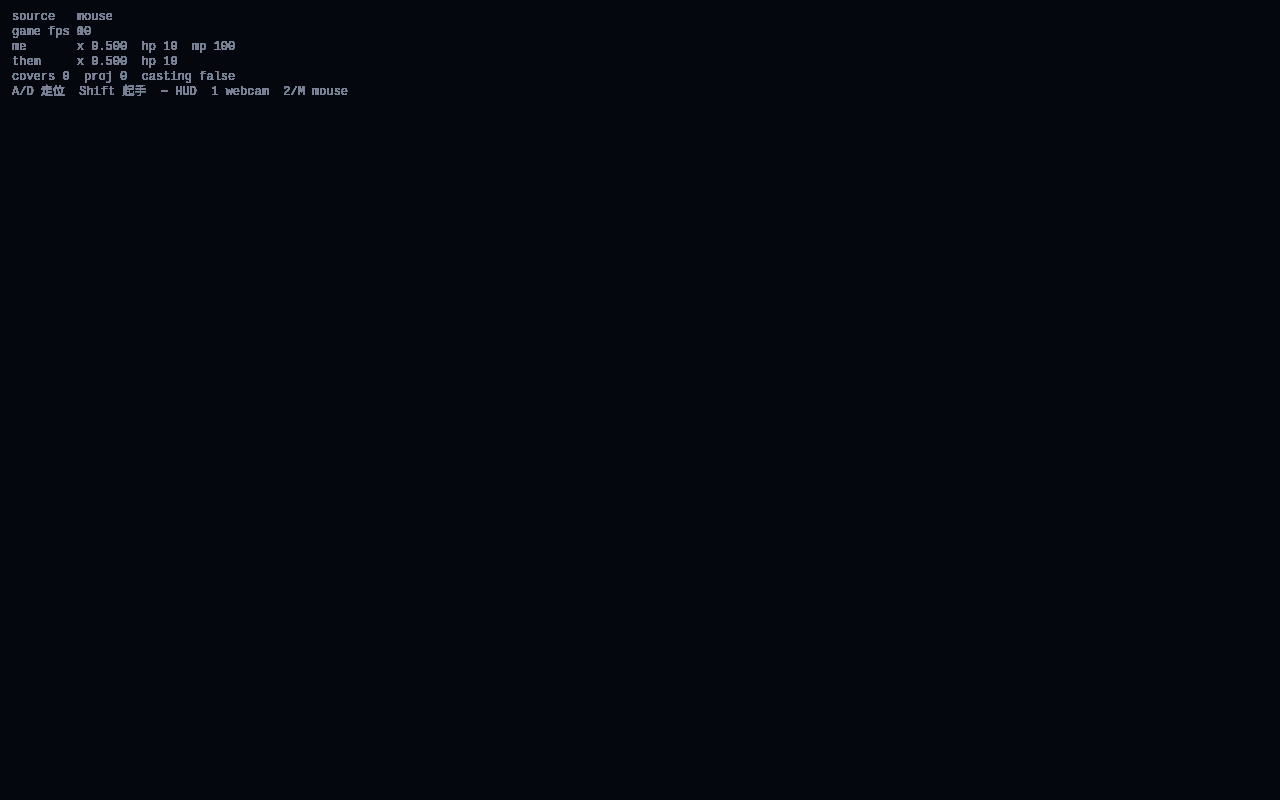
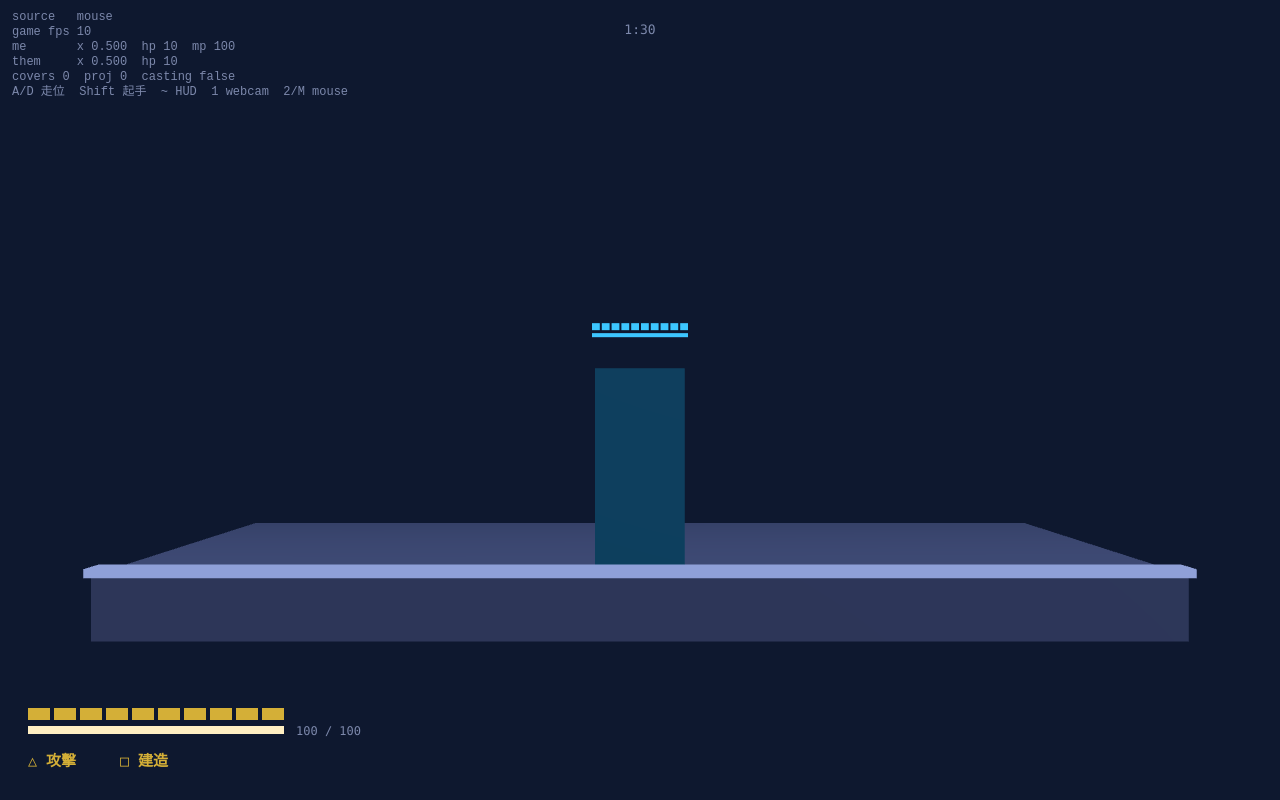
Before and after one commit to Ivan53040/Hackathon_2026, a website built with Vite: page index.html in a window 1280 px wide. Built offline with nearby package versions, Linux system fonts and the light colour scheme; animation ran at ten frames a second.

Commit message:
feat: add first-person view, HUD, and art-derived design tokens

```diff
--- a/src/main.ts
+++ b/src/main.ts
@@ -52,7 +52,7 @@ initView(canvas);
 
 let mockX = 0.5;
 let last = performance.now();
-let gameFps = 0, frames = 0, fpsAt = 0;
+let gameFps = 60, frames = 0, fpsAt = performance.now();
 
 function loop(now: number): void {
   const dt = Math.min((now - last) / 1000, 0.25);
@@ -70,15 +70,15 @@ function loop(now: number): void {
   }
 
   renderView(s, f, dt);
-  if (hudOn) drawHud(s);
+  if (hudOn) drawDebug(s);
 
   frames++;
   if (now - fpsAt > 500) { gameFps = (frames * 1000) / (now - fpsAt); frames = 0; fpsAt = now; }
   requestAnimationFrame(loop);
 }
 
-/** 全隊調參的眼睛。view/ 接手渲染之後這裡只留文字 */
-function drawHud(s: MatchState): void {
+/** 全隊調參的眼睛。真正的 HUD 在 ui/hud.ts，這裡只有除錯數字 */
+function drawDebug(s: MatchState): void {
   ctx.font = '12px ui-monospace, monospace';
   ctx.fillStyle = getComputedStyle(document.documentElement).getPropertyValue('--dim').trim() || '#7B8296';
   const lines = [
--- /dev/null
+++ b/src/ui/hud.ts
@@ -0,0 +1,59 @@
+/**
+ * HUD　[Wesley]
+ *
+ * 只有三樣東西：你的 HP、對手的 HP、剩餘時間。
+ * 加上左下符文小抄與 webcam PIP。
+ *
+ * webcam PIP 一定要留 —— 它是「這是真的」的唯一證據，judge 需要看到。
+ */
+import { CONFIG } from '../core/config';
+import type { MatchState } from '../core/types';
+
+function tok(name: string, fallback: string): string {
+  return getComputedStyle(document.documentElement).getPropertyValue(name).trim() || fallback;
+}
+
+export function drawHud(ctx: CanvasRenderingContext2D, s: MatchState): void {
+  const w = innerWidth, h = innerHeight;
+  const me = tok('--me', '#D4AF37');
+  const meHot = tok('--me-hot', '#FFEFC2');
+  const dim = tok('--dim', '#7C88AB');
+  const mono = tok('--font-mono', 'monospace');
+
+  // ── 我的 HP：符文格子，左下 ──
+  const cells = CONFIG.HP_MAX;
+  const cw = 22, ch = 12, gap = 4;
+  const x0 = 28, y0 = h - 92;
+  for (let i = 0; i < cells; i++) {
+    ctx.fillStyle = i < s.me.hp ? me : 'rgba(124,136,171,.22)';
+    ctx.fillRect(x0 + i * (cw + gap), y0, cw, ch);
+  }
+
+  // ── 我的 MP：快滿時發亮，玩家才知道自己夠不夠蓋牆 ──
+  const mpW = cells * (cw + gap) - gap;
+  const full = s.me.mp >= CONFIG.COST.wall;
+  ctx.fillStyle = 'rgba(124,136,171,.22)';
+  ctx.fillRect(x0, y0 + ch + 6, mpW, 8);
+  ctx.fillStyle = full ? meHot : me;
+  ctx.fillRect(x0, y0 + ch + 6, mpW * (s.me.mp / CONFIG.MP_MAX), 8);
+
+  // 唯一站玩家那邊的例外：MP 精確值。不夠會施法失敗，玩家必須能算
+  ctx.font = `12px ${mono}`;
+  ctx.fillStyle = dim;
+  ctx.fillText(`${Math.round(s.me.mp)} / ${CONFIG.MP_MAX}`, x0 + mpW + 12, y0 + ch + 15);
+
+  // ── 符文小抄：兩個。第一局後可以淡掉，但觀眾每 3 秒換一個人在看 ──
+  ctx.font = `600 15px ${mono}`;
+  ctx.fillStyle = s.me.mp >= CONFIG.COST.attack ? me : 'rgba(124,136,171,.35)';
+  ctx.fillText('△ 攻擊', x0, h - 34);
+  ctx.fillStyle = s.me.mp >= CONFIG.COST.wall ? me : 'rgba(124,136,171,.35)';
+  ctx.fillText('□ 建造', x0 + 92, h - 34);
+
+  // ── 時間：小、低對比。時限只是保險，不是主要玩法 ──
+  ctx.font = `13px ${mono}`;
+  ctx.fillStyle = dim;
+  ctx.textAlign = 'center';
+  const m = Math.floor(s.timeLeft / 60), sec = Math.floor(s.timeLeft % 60);
+  ctx.fillText(`${m}:${String(sec).padStart(2, '0')}`, w / 2, 34);
+  ctx.textAlign = 'left';
+}
--- a/src/ui/tokens.css
+++ b/src/ui/tokens.css
@@ -1,45 +1,67 @@
 /**
- * 設計 token　[擁有者：D]
+ * 設計 token　[擁有者：Wesley]
  *
  * 全隊只能引用 token，不准在別處寫死 hex 與 px。
- * ⚠️ 顏色是 Stage 3 三個方向的暫定值 —— Stage 4 選定方向後整組會換。
- *    見 .design/03-directions.md
+ * 色票來自美術的概念圖（RUNESPIRE Attack Spell Flow / Wizard Progression）。
+ *
+ * ⚠️ 兩處刻意偏離概念圖，理由寫在旁邊 —— 都是為了投影機上的可讀性。
  */
 :root {
-  /* ── 顏色（暫定：星圖 Starchart）───────────── */
-  --void:        #05070F;
-  --struct:      #4E6FA8;
-  --struct-lit:  #7FA3DC;
-  --me:          #F5C542;   /* 你：暖金 · 填實 */
-  --me-hot:      #FFF4D6;
-  --them:        #1F86AC;   /* 對手：冷青 · 空心 */
-  --ember:       #FF7A3D;
-  --ash:         #3A3D48;
-  --parchment:   #E8DCC4;
-  --dim:         #7B8296;
+  /* ── 底 ─────────────────────────────────────
+     概念圖的 DEEP BLUE。比純黑亮，投影機上反而更穩 */
+  --void:        #0E182F;
 
-  /* ── 字體 ───────────────────────────────── */
-  --font-display: "Cormorant Garamond", Georgia, "Songti TC", serif;
-  --font-ui:      system-ui, -apple-system, "PingFang TC", sans-serif;
+  /* ── 建築 ───────────────────────────────────
+     C1 場地 vs 天空 3.61:1 ✅（需 ≥3:1，v3 舊色票只有 1.24:1） */
+  --struct:      #5C6EAE;
+  --struct-lit:  #8FA0D8;   /* C2 受光 vs 場地 1.91:1 ✅（需 ≥1.6:1） */
+
+  /* ── 我方：暖金 ─────────────────────────────
+     概念圖 GOLD ACCENT #D4AF37。對底 8.39:1 */
+  --me:          #D4AF37;
+  --me-hot:      #FFEFC2;
+
+  /* ── 敵方：冷藍 ─────────────────────────────
+     ⚠️ 概念圖的 CRYSTAL BLUE #3CC6FF 直接當識別色會 fail：
+        它與金的亮度差只有 1.08×，投影機洗掉飽和度後兩邊同色。
+        識別色壓深到 #1E7FB8（亮度差 2.38× ✅），
+        #3CC6FF 保留當核心亮部，看起來仍是同一個水晶藍家族。 */
+  --them:        #1E7FB8;
+  --them-hot:    #3CC6FF;
+
+  /* ── 法術 ───────────────────────────────────
+     核心是白藍水晶（概念圖 LIGHT BLUE），
+     外圈光暈跟著擁有者走 --me / --them ——
+     否則「那顆飛過來的是誰的」在最關鍵的一刻讀不出來 */
+  --spell-core:  #E6F2FF;
+  --magic:       #5A3DFF;   /* 概念圖 MAGIC PURPLE，符文吸附爆開時用 */
+  --ash:         #39405C;   /* 失敗的符文 */
+
+  /* ── 文字 ───────────────────────────────────*/
+  --parchment:   #E6F2FF;
+  --dim:         #7C88AB;
+
+  /* ── 字體 ───────────────────────────────────*/
+  --font-display: "Cormorant Garamond", Georgia, "Songti TC", "Noto Serif TC", serif;
+  --font-ui:      system-ui, -apple-system, "PingFang TC", "Noto Sans TC", sans-serif;
   --font-mono:    "JetBrains Mono", ui-monospace, Menlo, monospace;
 
-  /* ── 字級 ───────────────────────────────── */
+  /* ── 字級 ───────────────────────────────────*/
   --t-xs: 11px; --t-sm: 13px; --t-md: 15px;
   --t-lg: 22px; --t-xl: 34px; --t-2xl: 56px;
 
-  /* ── 間距 ───────────────────────────────── */
+  /* ── 間距 ───────────────────────────────────*/
   --s1: 4px; --s2: 8px; --s3: 16px; --s4: 28px; --s5: 48px; --s6: 80px;
-
   --radius: 2px;
 
-  /* ── 動畫（對應 frontend/PLAN.md §5）────────── */
+  /* ── 動畫（對應 frontend/PLAN.md §5）──────────*/
   --ease-out:  cubic-bezier(.22,.61,.36,1);
   --ease-in:   cubic-bezier(.55,.06,.68,.19);
   --ease-back: cubic-bezier(.34,1.56,.64,1);
-  --d-snap:   120ms;   /* A13 符文吸附 */
-  --d-fast:   180ms;   /* A5 閃避 */
-  --d-hit:    300ms;   /* A6 受擊 */
-  --d-fall:   800ms;   /* A7 倒下 */
+  --d-snap:   120ms;   /* A13 符文吸附 —— 全場最值錢的 30 行 */
+  --d-fast:   180ms;
+  --d-hit:    300ms;
+  --d-fall:   800ms;
 }
 
 * { box-sizing: border-box; }
--- /dev/null
+++ b/src/view/actors.ts
@@ -0,0 +1,122 @@
+/**
+ * 對手 · 遮蔽物 · 投射物　[Wesley]
+ *
+ * 第一人稱下畫面上唯一會演戲的角色就是對手。
+ * 投射物的尺度曲線決定這個遊戲好不好玩 —— 前 70% 慢慢變大，最後 30% 暴衝。
+ */
+import * as THREE from 'three';
+import { CONFIG } from '../core/config';
+import { LANE_WIDTH } from './camera';
+import { GAP } from './arena';
+import type { MatchState } from '../core/types';
+
+const toWorldX = (x: number) => (x - 0.5) * LANE_WIDTH;
+
+function tok(name: string, fallback: string): number {
+  const v = getComputedStyle(document.documentElement).getPropertyValue(name).trim();
+  return new THREE.Color(v || fallback).getHex();
+}
+
+export class Actors {
+  private opponent!: THREE.Mesh;
+  private sigil!: THREE.Mesh;
+  private coverPool: THREE.Mesh[] = [];
+  private projPool: THREE.Sprite[] = [];
+
+  constructor(private scene: THREE.Scene) {
+    this.buildOpponent();
+    this.buildPools();
+  }
+
+  private buildOpponent(): void {
+    // TODO [Wesley]：素材到了換成 sprite billboard，讀 public/anim/manifest.json
+    this.opponent = new THREE.Mesh(
+      new THREE.BoxGeometry(0.85, 2.0, 0.45),
+      new THREE.MeshStandardMaterial({ color: tok('--them', '#1F86AC'), roughness: 0.6 }),
+    );
+    this.opponent.position.set(0, 0.9, -GAP + 1);
+    this.scene.add(this.opponent);
+
+    // 起手光暈：對手唯一的預警，玩家看到它才知道要閃
+    this.sigil = new THREE.Mesh(
+      new THREE.RingGeometry(0.5, 0.62, 32),
+      new THREE.MeshBasicMaterial({ color: tok('--them', '#1F86AC'), transparent: true, opacity: 0 }),
+    );
+    this.sigil.rotation.x = -Math.PI / 2;
+    this.scene.add(this.sigil);
+  }
+
+  private buildPools(): void {
+    // 每幀熱路徑不准配置物件 —— 全部先開好，用 visible 開關
+    for (let i = 0; i < 8; i++) {
+      const m = new THREE.Mesh(
+        new THREE.BoxGeometry(1.1, 1.3, 0.5),
+        new THREE.MeshStandardMaterial({ color: tok('--struct-lit', '#7FA3DC'), roughness: 0.8 }),
+      );
+      m.visible = false;
+      this.scene.add(m);
+      this.coverPool.push(m);
+    }
+    for (let i = 0; i < 16; i++) {
+      const s = new THREE.Sprite(
+        new THREE.SpriteMaterial({ color: tok('--spell-core', '#E6F2FF'), transparent: true, depthWrite: false }),
+      );
+      s.visible = false;
+      this.scene.add(s);
+      this.projPool.push(s);
+    }
+  }
+
+  update(s: MatchState, dt: number): void {
+    // ── 對手 ──
+    this.opponent.position.x = toWorldX(s.them.x);
+    this.opponent.visible = s.them.hp > 0;
+    const m = this.opponent.material as THREE.MeshStandardMaterial;
+    m.emissive.setHex(s.them.casting ? tok('--them', '#1F86AC') : 0x000000);
+    m.emissiveIntensity = s.them.casting ? s.them.castProgress * 0.8 : 0;
+
+    this.sigil.position.set(this.opponent.position.x, 0.03, this.opponent.position.z);
+    const sm = this.sigil.material as THREE.MeshBasicMaterial;
+    sm.opacity = s.them.casting ? 0.35 + s.them.castProgress * 0.5 : 0;
+    const k = 1 + s.them.castProgress * (CONFIG.SIGIL_MAX_R - 1);
+    this.sigil.scale.setScalar(k);
+
+    // ── 遮蔽物 ──
+    this.coverPool.forEach((mesh, i) => {
+      const c = s.covers[i];
+      if (!c) { mesh.visible = false; return; }
+      mesh.visible = true;
+      mesh.position.set(toWorldX(c.x), 0.65, c.side === 'me' ? -2.5 : -GAP + 2.5);
+      const mm = mesh.material as THREE.MeshStandardMaterial;
+      // 耐久剩 1 → 半透明。玩家要看得出「快破了」
+      mm.transparent = c.hp < CONFIG.COVER_HP;
+      mm.opacity = c.hp < CONFIG.COVER_HP ? 0.55 : 1;
+      mm.color.setHex(tok(c.side === 'me' ? '--me' : '--them', '#F5C542'));
+    });
+
+    // ── 投射物：朝相機飛 ──
+    this.projPool.forEach((spr, i) => {
+      const p = s.projectiles[i];
+      if (!p) { spr.visible = false; return; }
+      spr.visible = true;
+      const toward = p.owner === 'them';
+      const t = Math.min(Math.max(p.progress, 0), 1);
+      // 朝你飛的才做壓迫感曲線；你打出去的只要單純變小
+      const z = toward ? -GAP + t * (GAP - 0.6) : -t * (GAP - 0.6);
+      spr.position.set(
+        THREE.MathUtils.lerp(toWorldX(p.fromX), toWorldX(p.toX), t),
+        1.35,
+        z,
+      );
+      const scale = toward
+        ? 0.22 + Math.pow(t, CONFIG.PROJ_SCALE_POW) * 1.9   // ★ 前慢後爆
+        : 0.35 * (1 - t * 0.6);
+      spr.scale.setScalar(scale);
+      (spr.material as THREE.SpriteMaterial).color.setHex(
+        tok(p.owner === 'me' ? '--me' : '--them-hot', '#3CC6FF'),
+      );
+    });
+
+    void dt;
+  }
+}
--- /dev/null
+++ b/src/view/arena.ts
@@ -0,0 +1,53 @@
+/**
+ * 場地　[Wesley]
+ * 兩塊平台面對面，中間隔空。voxel 感靠方塊格線，不要真的做幾千個 Mesh。
+ */
+import * as THREE from 'three';
+import { LANE_WIDTH } from './camera';
+
+const GAP = 8.5;   // 兩邊的距離。太遠對手會小到觀眾在 10 公尺外讀不到
+
+function readToken(name: string, fallback: string): number {
+  const v = getComputedStyle(document.documentElement).getPropertyValue(name).trim();
+  return new THREE.Color(v || fallback).getHex();
+}
+
+export function buildArena(scene: THREE.Scene): void {
+  const stone = readToken('--struct', '#4E6FA8');
+  const lit = readToken('--struct-lit', '#7FA3DC');
+  const void_ = readToken('--void', '#05070F');
+
+  scene.background = new THREE.Color(void_);
+  scene.fog = new THREE.Fog(void_, GAP * 0.8, GAP * 2.2);
+
+  // 我方腳下
+  const near = new THREE.Mesh(
+    new THREE.BoxGeometry(LANE_WIDTH + 4, 0.6, 3),
+    new THREE.MeshStandardMaterial({ color: stone, roughness: 0.9 }),
+  );
+  near.position.set(0, -0.3, 0.5);
+  scene.add(near);
+
+  // 敵方平台
+  const far = new THREE.Mesh(
+    new THREE.BoxGeometry(LANE_WIDTH + 4, 0.6, 3),
+    new THREE.MeshStandardMaterial({ color: stone, roughness: 0.9 }),
+  );
+  far.position.set(0, -0.3, -GAP);
+  scene.add(far);
+
+  // 受光邊：C2 要求平台數得出來，靠這一條把邊緣拉開對比
+  const edge = new THREE.Mesh(
+    new THREE.BoxGeometry(LANE_WIDTH + 4, 0.08, 0.2),
+    new THREE.MeshBasicMaterial({ color: lit }),
+  );
+  edge.position.set(0, 0.04, -GAP + 1.5);
+  scene.add(edge);
+
+  scene.add(new THREE.AmbientLight(0xffffff, 0.45));
+  const key = new THREE.DirectionalLight(0xffffff, 0.9);
+  key.position.set(2, 6, 2);
+  scene.add(key);
+}
+
+export { GAP };
--- /dev/null
+++ b/src/view/camera.ts
@@ -0,0 +1,61 @@
+/**
+ * 第一人稱相機　[Wesley]
+ *
+ * 相機就是「我」的身體。畫面上沒有你自己，所以你的一切感受都由相機承擔。
+ * 三個硬規則：對手永遠在視線水平高度、FOV 55°、震動 ≤8px ≤0.25s。
+ */
+import * as THREE from 'three';
+import { CONFIG } from '../core/config';
+
+const EYE_HEIGHT = 1.6;
+const LANE_WIDTH = 6;      // x 從 0..1 對應到世界座標的橫向範圍
+
+export class FpsCamera {
+  readonly cam: THREE.PerspectiveCamera;
+  private targetX = 0;
+  private curX = 0;
+  private vel = 0;
+  private shakeT = 0;
+  private shakeAmp = 0;
+
+  constructor(aspect: number) {
+    this.cam = new THREE.PerspectiveCamera(CONFIG.FOV, aspect, 0.1, 200);
+    this.cam.position.set(0, EYE_HEIGHT, 0);
+    this.cam.lookAt(0, EYE_HEIGHT, -12);   // 視線水平 —— 決鬥不俯視也不仰視
+  }
+
+  resize(aspect: number): void {
+    this.cam.aspect = aspect;
+    this.cam.updateProjectionMatrix();
+  }
+
+  /** 命中時呼叫。幅度是第一人稱最容易做錯的地方，超過 8px 就會暈 */
+  shake(strength = 1): void {
+    this.shakeT = CONFIG.SHAKE_MS / 1000;
+    this.shakeAmp = strength;
+  }
+
+  update(myX: number, dt: number): void {
+    this.targetX = (myX - 0.5) * LANE_WIDTH;
+
+    // 臨界阻尼：不會過衝，也不會拖泥帶水。PARALLAX_MS 是「追上」的時間常數
+    const omega = 2 / (CONFIG.PARALLAX_MS / 1000);
+    const d = this.curX - this.targetX;
+    const acc = -omega * omega * d - 2 * omega * this.vel;
+    this.vel += acc * dt;
+    this.curX += this.vel * dt;
+
+    let sx = 0, sy = 0;
+    if (this.shakeT > 0) {
+      this.shakeT -= dt;
+      const k = Math.max(0, this.shakeT) / (CONFIG.SHAKE_MS / 1000);   // 線性衰減
+      const px = (CONFIG.SHAKE_PX / 1000) * this.shakeAmp * k;
+      sx = Math.sin(this.shakeT * 90) * px;
+      sy = Math.cos(this.shakeT * 70) * px;
+    }
+
+    this.cam.position.set(this.curX + sx, EYE_HEIGHT + sy, 0);
+  }
+}
+
+export { EYE_HEIGHT, LANE_WIDTH };
--- a/src/view/index.ts
+++ b/src/view/index.ts
@@ -4,15 +4,108 @@
  * 畫面上沒有你自己，只有對手。
  * 對手承擔全部角色表演，相機承擔全部「我」的感受。
  * 規格：frontend/PLAN.md §4.4 與 §5（動畫）
+ *
+ * 分層：WebGL canvas 在下（3D），main.ts 傳進來的 2D canvas 在上（拖尾與 HUD）。
  */
+import * as THREE from 'three';
+import { EV, on } from '../core/bus';
+import { CONFIG } from '../core/config';
+import { getStroke } from '../runes';
+import { FpsCamera } from './camera';
+import { buildArena, GAP } from './arena';
+import { Actors } from './actors';
+import { drawNameplate } from './nameplate';
+import { drawHud } from '../ui/hud';
+import { LANE_WIDTH } from './camera';
 import type { MatchState, WandFrame } from '../core/types';
 
-export function initView(_canvas: HTMLCanvasElement): void {
-  // TODO [Wesley]：Three.js 場景 + 第一人稱相機（FOV 55°）+ 對手色塊
+let renderer: THREE.WebGLRenderer | null = null;
+let scene: THREE.Scene;
+let fps: FpsCamera;
+let actors: Actors;
+let overlay: HTMLCanvasElement;
+let ctx: CanvasRenderingContext2D;
+let offs: (() => void)[] = [];
+const namePos = new THREE.Vector3();
+
+export function initView(overlayCanvas: HTMLCanvasElement): void {
+  overlay = overlayCanvas;
+  ctx = overlay.getContext('2d')!;
+
+  const gl = document.createElement('canvas');
+  gl.style.cssText = 'position:absolute;inset:0;width:100%;height:100%';
+  overlay.parentElement!.insertBefore(gl, overlay);   // 3D 在 2D 底下
+
+  renderer = new THREE.WebGLRenderer({ canvas: gl, antialias: true });
+  renderer.setPixelRatio(Math.min(devicePixelRatio, 2));
+  renderer.setSize(innerWidth, innerHeight, false);
+
+  scene = new THREE.Scene();
+  fps = new FpsCamera(innerWidth / innerHeight);
+  buildArena(scene);
+  actors = new Actors(scene);
+
+  addEventListener('resize', onResize);
+  offs.push(on(EV.SPELL_HIT, () => fps.shake(1)));
+  offs.push(on(EV.NEAR_MISS, () => fps.shake(0.35)));   // 打空也要有回饋，否則玩家不知道自己閃掉了
+  offs.push(on(EV.COVER_HIT, () => fps.shake(0.5)));
 }
 
-export function renderView(_s: MatchState, _f: WandFrame, _dt: number): void {
-  // TODO [Wesley]：渲染 + 拖尾 + 投射物朝相機飛 + 遮蔽物 + 頭頂血魔量
+function onResize(): void {
+  renderer?.setSize(innerWidth, innerHeight, false);
+  fps.resize(innerWidth / innerHeight);
 }
 
-export function disposeView(): void {}
+export function renderView(s: MatchState, f: WandFrame, dt: number): void {
+  if (!renderer) return;
+  fps.update(s.me.x, dt);
+  actors.update(s, dt);
+  renderer.render(scene, fps.cam);
+
+  ctx.clearRect(0, 0, innerWidth, innerHeight);
+
+  // 頭頂血魔量：投影對手的世界座標到螢幕
+  namePos.set((s.them.x - 0.5) * LANE_WIDTH, 2.35, -GAP + 1);
+  drawNameplate(ctx, fps.cam, namePos, s.them.hp, s.them.mp, s.canSeeThemStats);
+
+  drawTrail();
+  drawHud(ctx, s);
+  void f;
+}
+
+/**
+ * 筆尖拖尾。三層描邊做發光 —— **不准用 shadowBlur**，
+ * 它的成本會在施法那一刻爆掉，正好是 demo 最關鍵的 5 秒。
+ */
+function drawTrail(): void {
+  const pts = getStroke();
+  if (pts.length < 2) return;
+
+  const css = getComputedStyle(document.documentElement);
+  const gold = css.getPropertyValue('--me').trim() || '#F5C542';
+  const hot = css.getPropertyValue('--me-hot').trim() || '#FFF4D6';
+
+  const path = new Path2D();
+  path.moveTo(pts[0].x * innerWidth, pts[0].y * innerHeight);
+  for (let i = 1; i < pts.length; i++) {
+    path.lineTo(pts[i].x * innerWidth, pts[i].y * innerHeight);
+  }
+
+  ctx.lineCap = 'round';
+  ctx.lineJoin = 'round';
+  for (const [w, a, c] of [[20, 0.15, gold], [10, 0.35, gold], [3, 1, hot]] as const) {
+    ctx.lineWidth = w;
+    ctx.globalAlpha = a;
+    ctx.strokeStyle = c;
+    ctx.stroke(path);
+  }
+  ctx.globalAlpha = 1;
+}
+
+export function disposeView(): void {
+  offs.forEach((f) => f());
+  offs = [];
+  removeEventListener('resize', onResize);
+  renderer?.dispose();
+  renderer = null;
+}
--- /dev/null
+++ b/src/view/nameplate.ts
@@ -0,0 +1,63 @@
+/**
+ * 頭頂血魔量　[Wesley]
+ *
+ * 規格要求：兩條都顯示在角色頭頂讓敵方看得見 ——
+ * 但敵方前面有遮蔽物時看不見（C3）。
+ *
+ * 這是「蓋牆」的第三個好處，也是玩家理解遮蔽物最快的方式：
+ * 他躲到牆後，你手上的資訊就少一塊。
+ */
+import * as THREE from 'three';
+import { CONFIG } from '../core/config';
+
+const W = 96;      // 血條寬（px）
+const H = 7;
+const GAP_Y = 3;
+
+function tok(name: string, fallback: string): string {
+  return getComputedStyle(document.documentElement).getPropertyValue(name).trim() || fallback;
+}
+
+/** 把世界座標投影到螢幕，畫出兩條 bar。看不到時畫 ??? */
+export function drawNameplate(
+  ctx: CanvasRenderingContext2D,
+  cam: THREE.PerspectiveCamera,
+  world: THREE.Vector3,
+  hp: number,
+  mp: number,
+  visible: boolean,
+): void {
+  const p = world.clone().project(cam);
+  if (p.z > 1) return;                       // 在相機背後
+  const sx = (p.x * 0.5 + 0.5) * innerWidth;
+  const sy = (-p.y * 0.5 + 0.5) * innerHeight;
+
+  const dim = tok('--dim', '#7C88AB');
+  const them = tok('--them', '#1E7FB8');
+  const themHot = tok('--them-hot', '#3CC6FF');
+
+  if (!visible) {
+    // 不要淡出，要「明確地被擋住」—— 玩家才會意識到「我看不到他，因為有牆」
+    ctx.font = `700 15px ${tok('--font-mono', 'monospace')}`;
+    ctx.textAlign = 'center';
+    ctx.fillStyle = dim;
+    ctx.fillText('? ? ?', sx, sy);
+    ctx.textAlign = 'left';
+    return;
+  }
+
+  const x = sx - W / 2;
+  // HP：用格子不用數字。10 公尺外讀得到形狀，讀不到數字
+  const cells = CONFIG.HP_MAX;
+  const cw = (W - (cells - 1) * 2) / cells;
+  for (let i = 0; i < cells; i++) {
+    ctx.fillStyle = i < hp ? themHot : 'rgba(124,136,171,.25)';
+    ctx.fillRect(x + i * (cw + 2), sy, cw, H);
+  }
+  // MP：細長條。快滿時整條發亮 —— 觀眾看得到「他要出手了」
+  const full = mp >= CONFIG.MP_MAX * 0.95;
+  ctx.fillStyle = 'rgba(124,136,171,.25)';
+  ctx.fillRect(x, sy + H + GAP_Y, W, 4);
+  ctx.fillStyle = full ? themHot : them;
+  ctx.fillRect(x, sy + H + GAP_Y, W * (mp / CONFIG.MP_MAX), 4);
+}
```
Also changed, not shown: frontend/ART-NOTES.md (added, +105 -0 lines).
